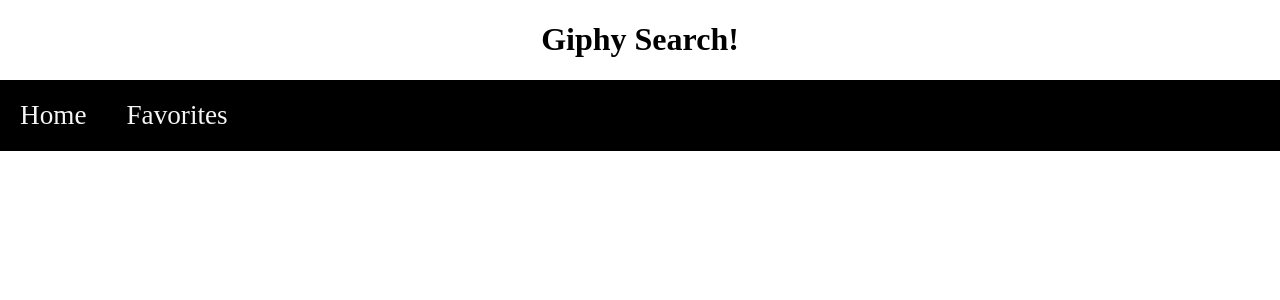
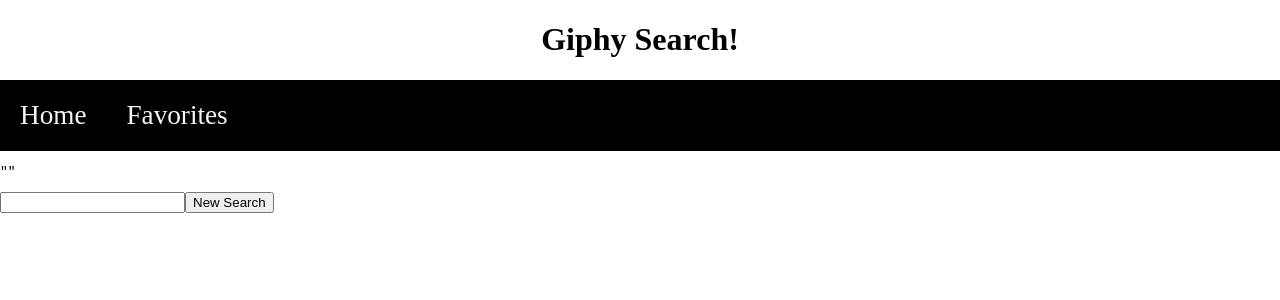
Before and after one commit to Jaden-Reklaw/group-giphy-saga-project, a React (Create React App) app: page /#/ in a window 1280 px wide. Shown: the top 300 px of the page. Built offline with nearby package versions, Linux system fonts and the light colour scheme.

Commit message:
Search Feature working on request using api_key

```diff
--- a/package.json
+++ b/package.json
@@ -6,6 +6,7 @@
   "dependencies": {
     "axios": "^0.19.0",
     "body-parser": "^1.18.2",
+    "dotenv": "^8.2.0",
     "express": "^4.16.3",
     "pg": "^7.4.1",
     "react": "^16.8.6",
--- a/src/components/App/App.js
+++ b/src/components/App/App.js
@@ -1,9 +1,10 @@
 import React, { Component } from 'react';
-import Favorites from '../Favorites/Favorites';
 
 //Import Header for all pages
 import Header from '../Header/Header';
-//Import individual pages here
+
+//Import other components here
+import GiphyForm from '../GiphyForm/GiphyForm';
 
 class App extends Component {
 
@@ -11,6 +12,7 @@ class App extends Component {
     return (
       <div>
         <Header />
+        <GiphyForm />
       </div>
     );
   }
--- /dev/null
+++ b/src/components/GiphyForm/GiphyForm.js
@@ -0,0 +1,40 @@
+import React, { Component } from 'react';
+import { connect } from 'react-redux';
+
+const mapStateToProps = reduxState => ({
+    reduxState,
+});
+
+class GiphyForm extends Component {
+    state = {
+        search: '',
+    }
+
+    //Handles the input field to get the search from the user
+    handleInputField = event => {
+        console.log('event happended')
+        this.setState({search: event.target.value});
+    }
+
+    //Once the input field is filled once you click submit will send the info to the server
+    submitSearch = (event) => {
+        event.preventDefault();
+        console.log('Item to search', this.state.search);
+        this.props.dispatch({type: 'FETCH_SEARCH', payload: this.state.search});
+    }
+
+    render() {
+        return (
+            <div>
+                <pre>{JSON.stringify(this.state.search)}</pre>
+                <form onSubmit={this.submitSearch}>
+                    <input type='text' value={this.state.search} onChange={this.handleInputField} />
+                    <input type='submit' value='New Search' />
+                </form>
+            </div>
+        );
+    }
+}
+
+
+export default connect(mapStateToProps)(GiphyForm);
--- a/src/index.js
+++ b/src/index.js
@@ -21,6 +21,7 @@ import {takeEvery, put} from 'redux-saga/effects';
 // Create the rootSaga generator function
 function* rootSaga() {
     yield takeEvery('FETCH_FAVORITES', fetchFavoriteSaga);
+    yield takeEvery('FETCH_SEARCH', fetchSearchSaga);
 }
 
 // Create sagaMiddleware
@@ -37,12 +38,29 @@ function* fetchFavoriteSaga(action){
     }
 }
 
+function* fetchSearchSaga(action){
+    try{
+        const response = yield axios.get(`/api/search?q=${action.payload}`);
+        yield put ({type: 'SET_SEARCH', payload: response.data});
+    }
+    catch(error){
+        console.log('Error in fetchSearchSaga', error);
+    }
+}
+
 //Reducers Go Here
 const favoriteList = (state = [], action) => {
     if(action.type === 'SET_FAVORITES'){
         return action.payload;
+    } else {
+        return state;
     }
-    else{
+}
+
+const searchList = (state = [], action) => {
+    if(action.type === 'SET_SEARCH'){
+        return action.payload;
+    } else {
         return state;
     }
 }
@@ -51,6 +69,7 @@ const favoriteList = (state = [], action) => {
 const store = createStore(
     combineReducers({
         favoriteList,
+        searchList
      }),
     // Add sagaMiddleware to our store
     applyMiddleware(sagaMiddleware, logger),
```
Also changed, not shown: 1 other file (tests, documents, lock files or other folders).
